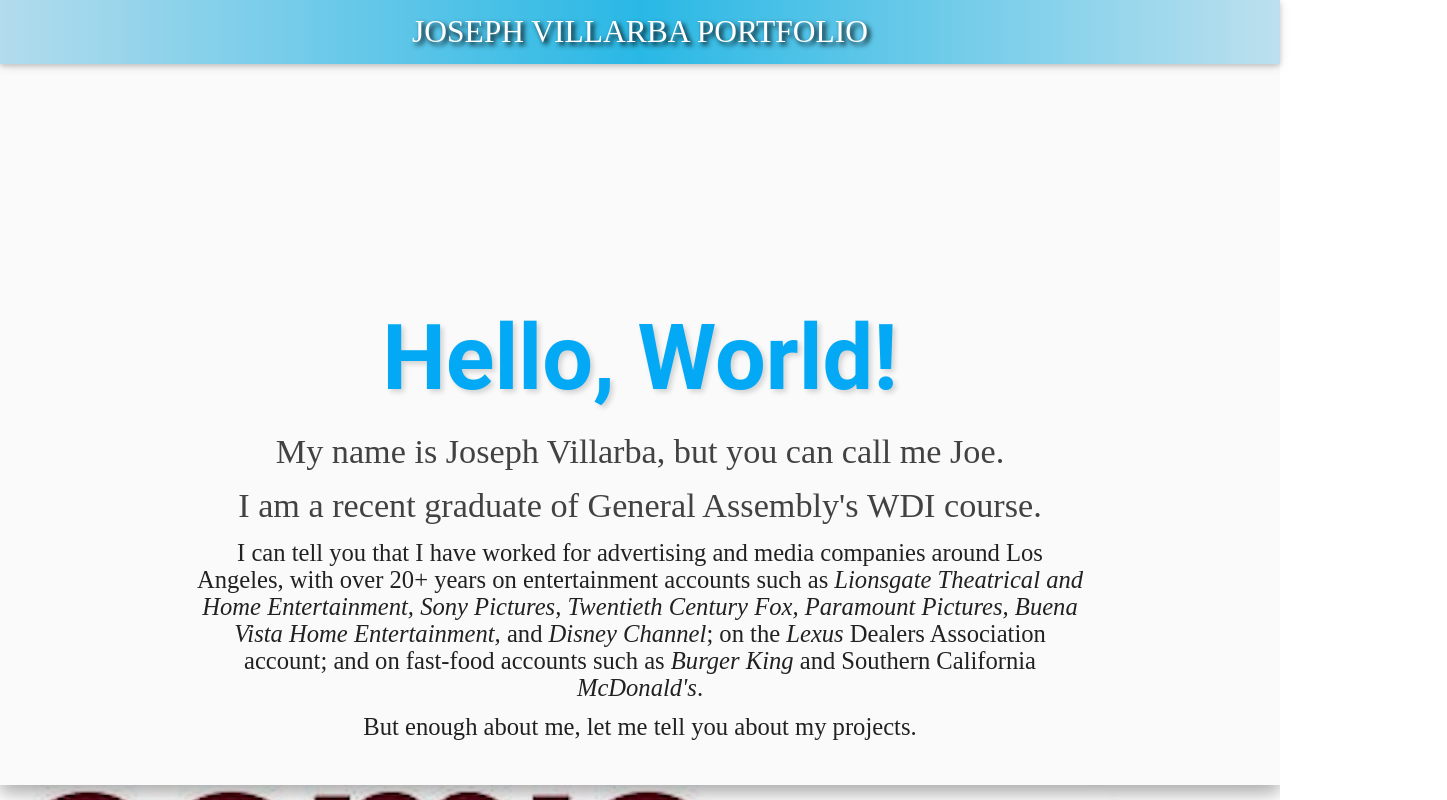
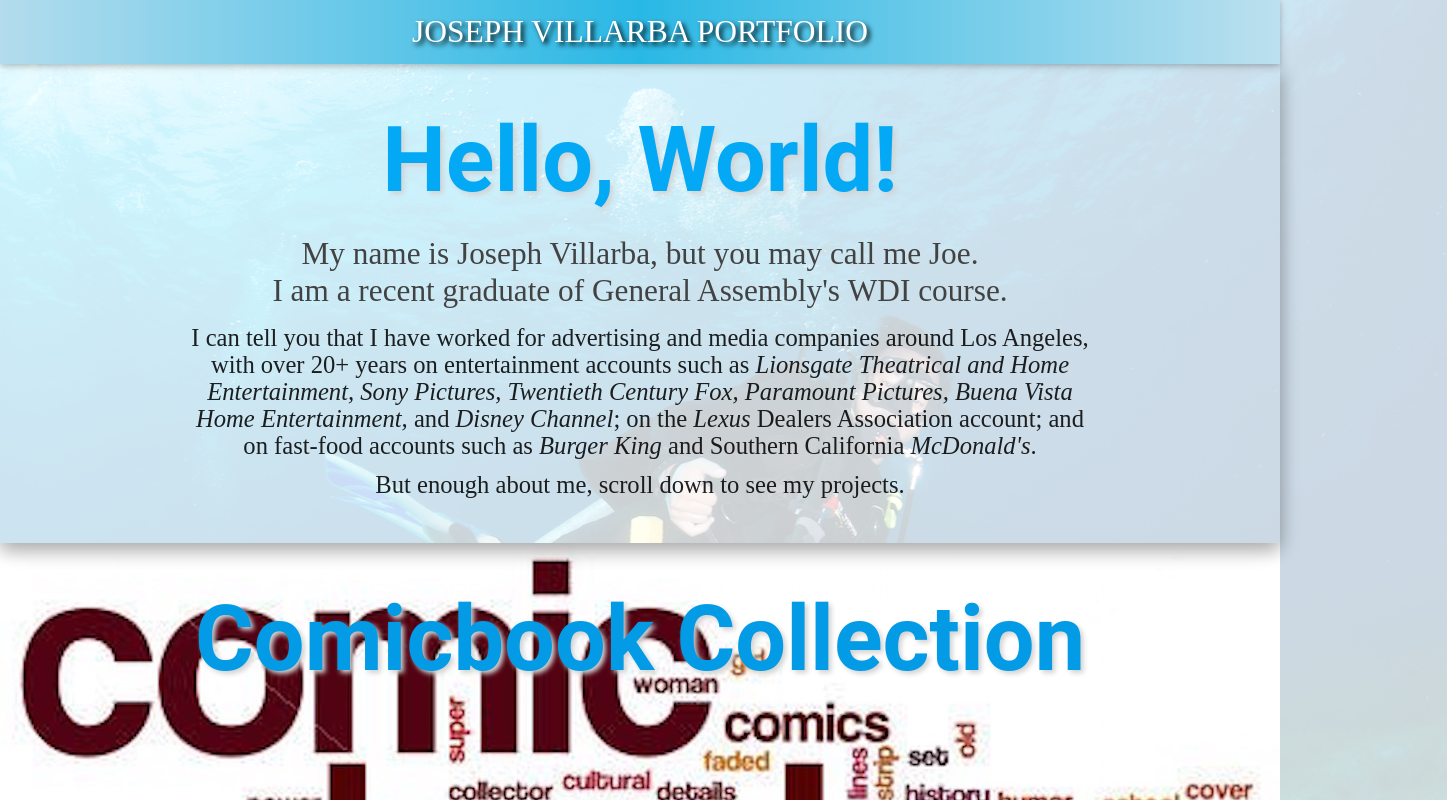
Before and after one commit to jvillarba/hello-joe, a website: page index.html in a window 1280 px wide. Shown: the top 800 px of the page, 1447 px wide, since content can reach past the window. Drawn offline with nearby package versions, Linux system fonts and the light colour scheme; a web font is replaced by a local one.

Commit message:
fixing hello background

```diff
--- a/css/style.css
+++ b/css/style.css
@@ -16,6 +16,7 @@
 }
 
 h1 {
+  top: 40%;
   font-weight: bold;
   font-size: 90px;
   text-shadow: 3px 3px 5px lightgray;
@@ -23,6 +24,7 @@
 
 h4 {
   font-stretch: ultra-condensed;
+  font-size-adjust: .42;
 }
 
 h2, h3, h4, h5, h6 {
@@ -50,6 +52,7 @@
 
 .parallax-container .section {
   width: 100%;
+  height: 500px;
 }
 
 @media only screen and (max-width : 992px) {
--- a/index.html
+++ b/index.html
@@ -23,17 +23,20 @@
                 </div>
             </nav>
         </div>
-        <div class="grey lighten-5 z-depth-2">
-          <div class="section valign-wrapper">
-            <div class="row container" style="text-align: center;">
-            <h1 class="header light-blue-text"><br><br>Hello, World!</h1>
-            <h4 class="grey-text text-darken-3">My name is Joseph Villarba, but you can call me Joe.</h4>
-            <h4 class="grey-text text-darken-3">I am a recent graduate of General Assembly's <strong>WDI</strong> course.</h4>
-            <h5>I can tell you that I have worked for advertising and media companies around Los Angeles, with over 20+ years on entertainment accounts such as <em>Lionsgate Theatrical and Home Entertainment, Sony Pictures, Twentieth Century Fox, Paramount Pictures, Buena Vista Home Entertainment,</em> and <em>Disney Channel</em>; on the <em>Lexus</em> Dealers Association account; and on fast-food accounts such as <em>Burger King</em> and Southern California <em>McDonald's</em>.</h5>
-            <h5>But enough about me, let me tell you about my projects.</h5>
+        <div class="z-depth-2 center">
+            <div class="section" style="z-index: -1;">
+                <div class="container">
+                    <div class="row">
+                        <h1 class="header light-blue-text">Hello, World!</h1>
+                        <h4 class="grey-text text-darken-3">My name is Joseph Villarba, but you may call me Joe.<br>I am a recent graduate of General Assembly's <strong>WDI</strong> course.</h4>
+                        <h5 style="overflow-y:hidden">I can tell you that I have worked for advertising and media companies around Los Angeles, with over 20+ years on entertainment accounts such as <em>Lionsgate Theatrical and Home Entertainment, Sony Pictures, Twentieth Century Fox, Paramount Pictures, Buena Vista Home Entertainment,</em> and <em>Disney Channel</em>; on the <em>Lexus</em> Dealers Association account; and on fast-food accounts such as <em>Burger King</em> and Southern California <em>McDonald's</em>.</h5>
+                        <h5>But enough about me, scroll down to see my projects.</h5>
+                    </div>
+                </div>
             </div>
-          </div>
+            <div id="hello" class="parallax"><img style="opacity: .2;" src="images/underseax1.jpg" alt=""></div>
         </div>
+
         <!-- giftBot -->
         <div class="parallax-container valign-wrapper">
             <div class="section no-pad-bot">
```
Also changed, not shown: images/underseax.jpeg (added), images/underseax1.jpg (added), 1 other file.
